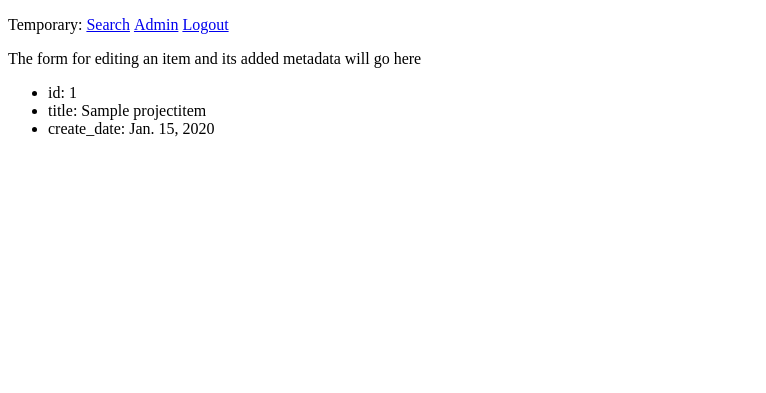
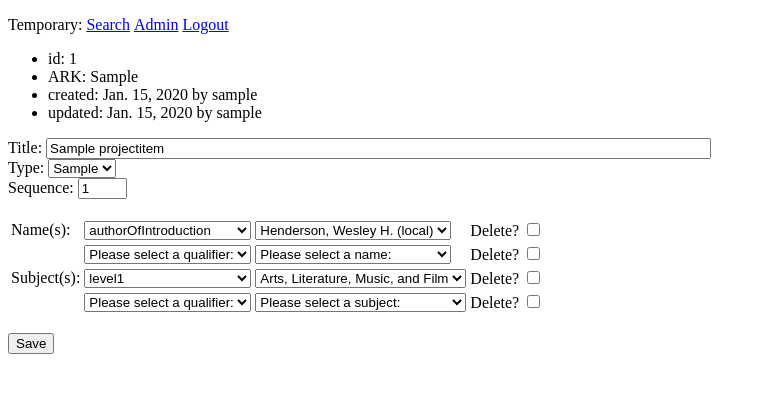
Before and after one commit to UCLALibrary/oral-history-staff-ui, a Django app: page /item/1 in a window 1280 px wide. Shown: the top 393 px of the page, without its empty margins (0-766 px from the left). Run offline with Django 4.2, Linux system fonts and the light colour scheme; a user stored in the database is signed in; data comes from the database, SQL or seed files in the repository; tables that the repository leaves empty hold one stand-in row (values such as "Sample post"); parts of the project's set-up code (start-up, migrations or seed data) failed here and were passed over.

Commit message:
SYS-1179: Add support for item editing (#18)
* Initial forms and view changes, reconciled with previous work

* Basic item and name editing

* Subject editing, with refactor of supporting code

* Update README with current info about loading fixtures and data.

```diff
--- a/oh_staff_ui/forms.py
+++ b/oh_staff_ui/forms.py
@@ -1,5 +1,11 @@
 from django import forms
-from oh_staff_ui.models import ItemType
+from oh_staff_ui.models import (
+    ItemType,
+    Name,
+    NameType,
+    Subject,
+    SubjectType,
+)
 
 
 class ProjectItemForm(forms.Form):
@@ -20,3 +26,27 @@ class ItemSearchForm(forms.Form):
     query = forms.CharField(
         required=True, max_length=256, widget=forms.TextInput(attrs={"size": 80})
     )
+
+
+class NameUsageForm(forms.Form):
+    usage_id = forms.IntegerField(initial=0, widget=forms.HiddenInput())
+    type = forms.ModelChoiceField(
+        queryset=NameType.objects.all().order_by("type"),
+        empty_label="Please select a qualifier:",
+    )
+    name = forms.ModelChoiceField(
+        queryset=Name.objects.all().order_by("value"),
+        empty_label="Please select a name:",
+    )
+
+
+class SubjectUsageForm(forms.Form):
+    usage_id = forms.IntegerField(initial=0, widget=forms.HiddenInput())
+    type = forms.ModelChoiceField(
+        queryset=SubjectType.objects.all().order_by("type"),
+        empty_label="Please select a qualifier:",
+    )
+    subject = forms.ModelChoiceField(
+        queryset=Subject.objects.all().order_by("value"),
+        empty_label="Please select a subject:",
+    )
--- a/oh_staff_ui/models.py
+++ b/oh_staff_ui/models.py
@@ -105,7 +105,7 @@ class Name(models.Model):
     )
 
     def __str__(self):
-        return self.value
+        return f"{self.value} ({self.source})"
 
 
 class ItemNameUsage(models.Model):
--- a/oh_staff_ui/templates/oh_staff_ui/edit_item.html
+++ b/oh_staff_ui/templates/oh_staff_ui/edit_item.html
@@ -1,11 +1,37 @@
 {% extends 'oh_staff_ui/base.html' %}
 
 {% block content %}
-<p>The form for editing an item and its added metadata will go here</p>
 <ul>
     <li>id: {{ item.id }}</li>
-    <li>title: {{ item.title }}</li>
-    <li>create_date: {{ item.create_date }}</li>
+    <li>ARK: {{ item.ark }}</li>
+    <li>created: {{ item.create_date }} by {{ item.created_by }}</li>
+    <li>updated: {{ item.last_modified_date }} by {{ item.last_modified_by }}</li>
 </ul>
-
+<form name="edit_item" id="edit_item" method="POST">
+    {% csrf_token %}
+    {{ item_form.as_div }}
+    <br>
+    {{ name_formset.management_form }}
+    {{ subject_formset.management_form }}
+    <table>
+        {% for name_form in name_formset %}
+        <tr>
+            <td>{% if forloop.first %}Name(s):{% endif %}</td>
+            <td>{{ name_form.usage_id }} {{ name_form.type }}</td>
+            <td>{{ name_form.name }}</td>
+            <td>Delete? {{ name_form.DELETE }}</td>
+        </tr>
+        {% endfor %}
+        {% for subject_form in subject_formset %}
+        <tr>
+            <td>{% if forloop.first %}Subject(s):{% endif %}</td>
+            <td>{{ subject_form.usage_id }} {{ subject_form.type }}</td>
+            <td>{{ subject_form.subject }}</td>
+            <td>Delete? {{ subject_form.DELETE }}</td>
+        </tr>
+        {% endfor %}
+    </table>
+    <br>
+    <button type="submit">Save</button>
+</form>
 {% endblock %}
--- a/oh_staff_ui/views.py
+++ b/oh_staff_ui/views.py
@@ -1,10 +1,20 @@
+import logging
 from django.shortcuts import redirect, render
 from django.contrib.auth.decorators import login_required
 from django.http.request import HttpRequest  # for code completion
 from django.http.response import HttpResponse  # for code completion
-from oh_staff_ui.forms import ProjectItemForm, ItemSearchForm
+from oh_staff_ui.forms import (
+    ProjectItemForm,
+    ItemSearchForm,
+)
 from oh_staff_ui.models import ProjectItem
-from .views_utils import *
+from oh_staff_ui.views_utils import (
+    construct_keyword_query,
+    get_edit_item_context,
+    save_all_item_data,
+)
+
+logger = logging.getLogger(__name__)
 
 
 @login_required
@@ -37,9 +47,13 @@ def add_item(request: HttpRequest) -> HttpResponse:
 
 @login_required
 def edit_item(request: HttpRequest, item_id: int) -> HttpResponse:
-    # TODO: Real form, and view, for editing item and its associated metadata.
-    item = ProjectItem.objects.get(pk=item_id)
-    return render(request, "oh_staff_ui/edit_item.html", {"item": item})
+    logger.info("\n==========================================")
+    if request.method == "POST":
+        logger.info(f"REQUEST.POST: {request.POST}")
+        save_all_item_data(item_id, request)
+    context = get_edit_item_context(item_id)
+    logger.info(f"CONTEXT: {context}")
+    return render(request, "oh_staff_ui/edit_item.html", context)
 
 
 @login_required
--- a/oh_staff_ui/views_utils.py
+++ b/oh_staff_ui/views_utils.py
@@ -1,4 +1,12 @@
+import logging
 from django.db.models import Q
+from django.forms import BaseFormSet, formset_factory
+from django.http.request import HttpRequest  # for code completion
+from django.utils import timezone
+from oh_staff_ui.forms import ProjectItemForm, NameUsageForm, SubjectUsageForm
+from oh_staff_ui.models import ProjectItem, ItemNameUsage, ItemSubjectUsage
+
+logger = logging.getLogger(__name__)
 
 
 def construct_keyword_query(query: str) -> Q:
@@ -15,3 +23,139 @@ def construct_keyword_query(query: str) -> Q:
         # OR the assembled set of words with the full query.
         full_q = full_q | words_q
     return full_q
+
+
+def get_edit_item_context(item_id: int) -> dict:
+    # Populate forms with data from database
+    item = ProjectItem.objects.get(pk=item_id)
+    # item_form is "bound" with this data
+    item_form = ProjectItemForm(
+        data={"title": item.title, "type": item.type, "sequence": item.sequence}
+    )
+    name_formset = get_name_formset(item_id)
+    subject_formset = get_subject_formset(item_id)
+    return {
+        "item": item,
+        "item_form": item_form,
+        "name_formset": name_formset,
+        "subject_formset": subject_formset,
+    }
+
+
+def get_name_formset(item_id: int) -> BaseFormSet:
+    NameUsageFormset = formset_factory(NameUsageForm, extra=1, can_delete=True)
+    # Build list of dictionaries of initial values.
+    names = ItemNameUsage.objects.filter(item=item_id).order_by("id")
+    name_list = []
+    for name in names:
+        name_list.append(
+            {
+                "usage_id": name.id,
+                "type": name.type,
+                "name": name.name,
+            }
+        )
+    # name_formset is "unbound" with this initial data
+    name_formset = NameUsageFormset(initial=name_list, prefix="names")
+    return name_formset
+
+
+def get_subject_formset(item_id: int) -> BaseFormSet:
+    SubjectUsageFormset = formset_factory(SubjectUsageForm, extra=1, can_delete=True)
+    # Build list of dictionaries of initial values.
+    subjects = ItemSubjectUsage.objects.filter(item=item_id).order_by("id")
+    subject_list = []
+    for subject in subjects:
+        subject_list.append(
+            {
+                "usage_id": subject.id,
+                "type": subject.type,
+                "subject": subject.subject,
+            }
+        )
+    # subject_formset is "unbound" with this initial data
+    subject_formset = SubjectUsageFormset(initial=subject_list, prefix="subjects")
+    return subject_formset
+
+
+def save_all_item_data(item_id: int, request: HttpRequest) -> None:
+    NameUsageFormset = formset_factory(NameUsageForm, extra=1, can_delete=True)
+    SubjectUsageFormset = formset_factory(SubjectUsageForm, extra=1, can_delete=True)
+    item_form = ProjectItemForm(request.POST)
+    name_formset = NameUsageFormset(request.POST, prefix="names")
+    subject_formset = SubjectUsageFormset(request.POST, prefix="subjects")
+
+    if item_form.is_valid() & name_formset.is_valid() & subject_formset.is_valid():
+        logger.info(f"Saving data for item {item_id}")
+        logger.info(f"ITEM: {item_form.cleaned_data}")
+        logger.info(f"NAMES: {name_formset.cleaned_data}")
+        logger.info(f"SUBJECTS: {subject_formset.cleaned_data}")
+        # Item data
+        item = ProjectItem.objects.get(pk=item_id)
+        item.sequence = item_form.cleaned_data["sequence"]
+        item.title = item_form.cleaned_data["title"]
+        item.type = item_form.cleaned_data["type"]
+        item.last_modified_date = timezone.now()
+        item.last_modified_by = request.user
+        item.save()
+        # Other, optional, metadata types
+        save_item_names(item, name_formset.cleaned_data)
+        save_item_subjects(item, subject_formset.cleaned_data)
+
+
+def valid_metadata_usage(usage_data: dict) -> bool:
+    # Check metadata "usage" form for valid data.
+
+    # Reject empty dictionary from unused form.
+    if not usage_data:
+        return False
+    # Reject unused form where user checked Delete box.
+    if usage_data["usage_id"] == 0 and usage_data["DELETE"]:
+        return False
+
+    # Made it to here, form data is OK
+    return True
+
+
+# TODO: Refactor save_item_XXXX() to minimize similar/identical code
+def save_item_names(item: ProjectItem, name_formset_data: list) -> None:
+    # List of dictionaries, some/all of which can be empty
+    for name_usage_data in name_formset_data:
+        if valid_metadata_usage(name_usage_data):
+            # Populate object
+            name_usage = ItemNameUsage(
+                name=name_usage_data["name"],
+                type=name_usage_data["type"],
+                item=item,
+            )
+            # Existing object with real id
+            if name_usage_data["usage_id"] > 0:
+                name_usage.id = name_usage_data["usage_id"]
+            # Only delete if record already exists; otherwise, just don't save
+            if name_usage_data["DELETE"]:
+                if name_usage.id:
+                    name_usage.delete()
+            else:
+                name_usage.save()
+
+
+# TODO: Refactor save_item_XXXX() to minimize similar/identical code
+def save_item_subjects(item: ProjectItem, subject_formset_data: list) -> None:
+    # List of dictionaries, some/all of which can be empty
+    for subject_usage_data in subject_formset_data:
+        if valid_metadata_usage(subject_usage_data):
+            # Populate object
+            subject_usage = ItemSubjectUsage(
+                subject=subject_usage_data["subject"],
+                type=subject_usage_data["type"],
+                item=item,
+            )
+            # Existing object with real id
+            if subject_usage_data["usage_id"] > 0:
+                subject_usage.id = subject_usage_data["usage_id"]
+            # Only delete if record already exists; otherwise, just don't save
+            if subject_usage_data["DELETE"]:
+                if subject_usage.id:
+                    subject_usage.delete()
+            else:
+                subject_usage.save()
```
Also changed, not shown: README.md.
